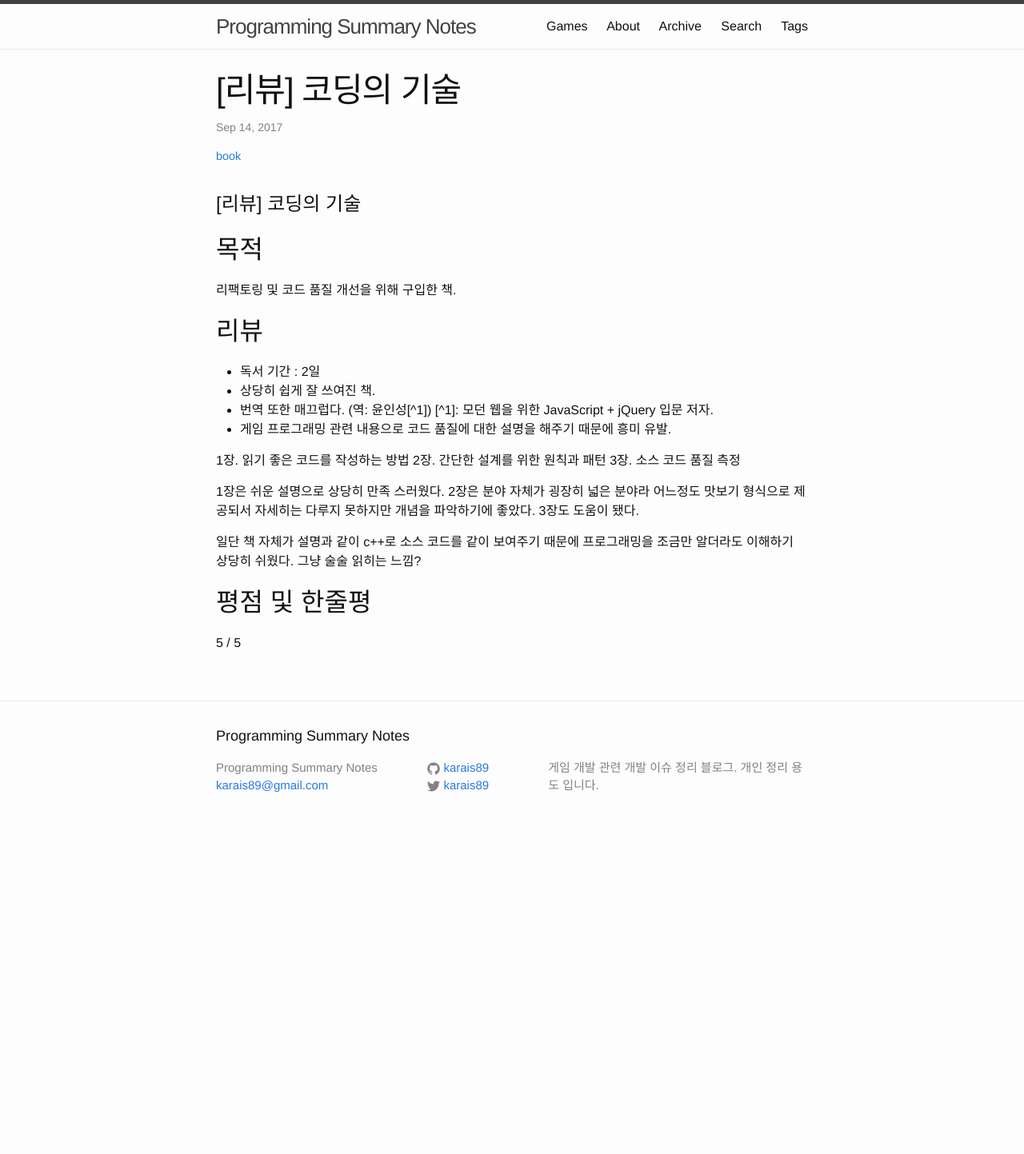
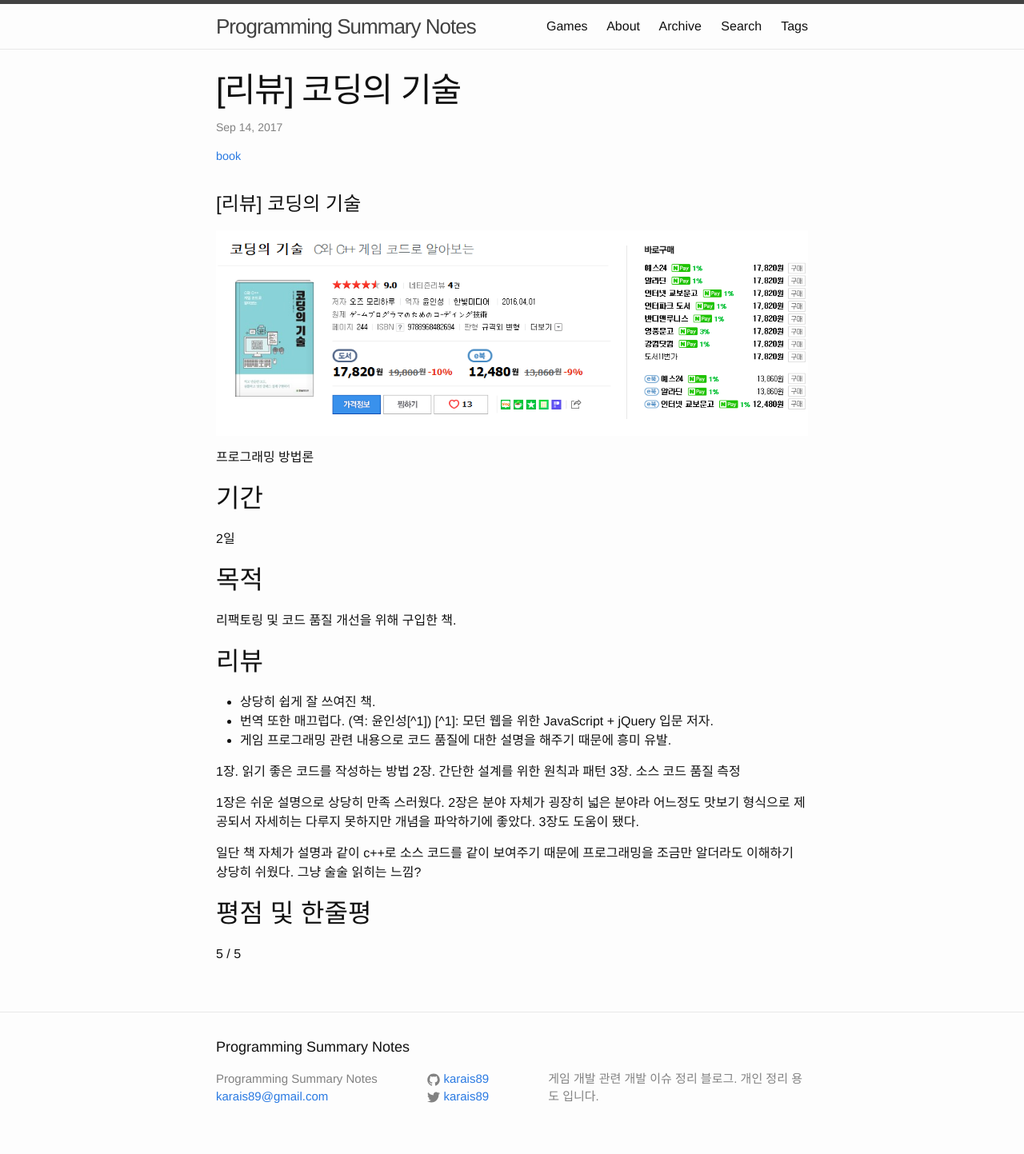
Before and after one commit to karais89/karais89.github.io_back, a Jekyll site: the page built from _posts/2017-09-14-Coding-technology.markdown, in a window 1280 px wide. Shown: the whole page at 80% size. Built offline with Jekyll 4.4.1, drawn with Linux system fonts in a browser that asks for light colours; comment, search, counter and statistics services are not loaded; before the commit the page ends 1054 px from its top, so only the background shows below that.

Commit message:
Update 2017-09-14-Coding-technology.markdown

```diff
--- a/_posts/2017-09-14-Coding-technology.markdown
+++ b/_posts/2017-09-14-Coding-technology.markdown
@@ -6,13 +6,20 @@
 ---
 # [리뷰] 코딩의 기술
 
+![book image](/images/book/3.png)
+
+프로그래밍 방법론
+
+## 기간
+
+2일
+
 ## 목적
 
 리팩토링 및 코드 품질 개선을 위해 구입한 책.
 
 ## 리뷰
 
-- 독서 기간 : 2일
 - 상당히 쉽게 잘 쓰여진 책.
 - 번역 또한 매끄럽다. (역: 윤인성[^1]) [^1]: 모던 웹을 위한 JavaScript + jQuery 입문 저자.
 - 게임 프로그래밍 관련 내용으로 코드 품질에 대한 설명을 해주기 때문에 흥미 유발.
```
